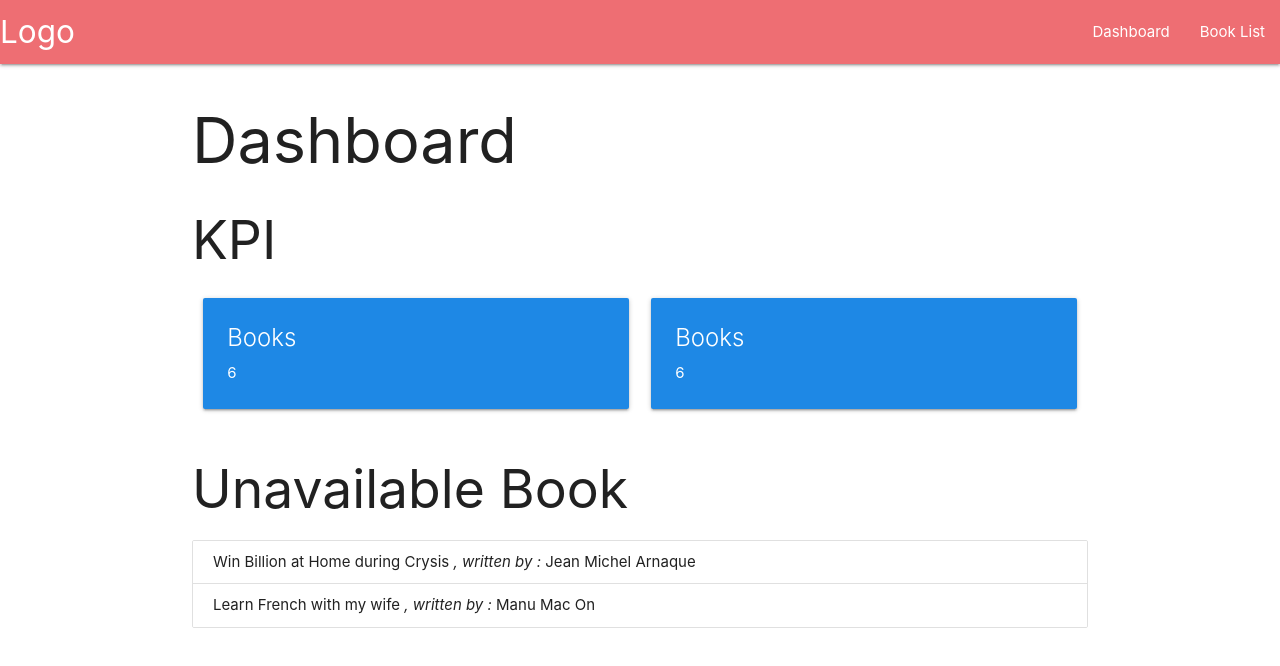
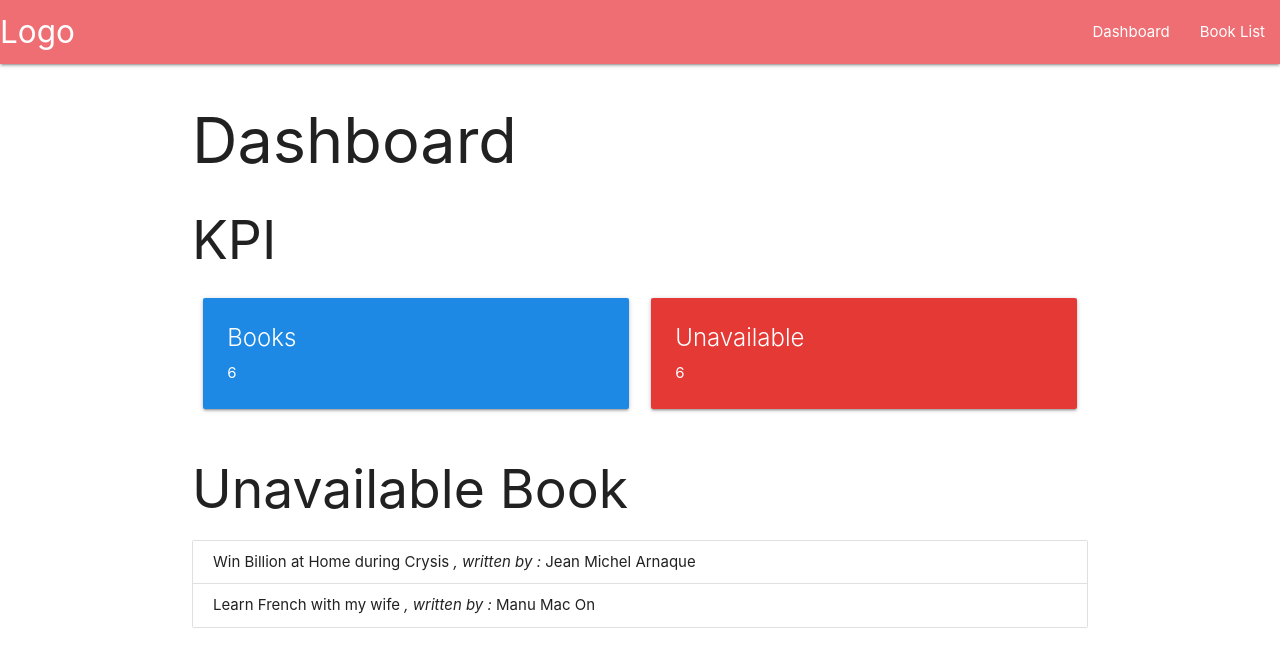
Before and after one commit to IMarty/book-store, an Angular app: page /dashboard in a window 1280 px wide. Shown: the top 666 px of the page. Built offline with nearby package versions, Linux system fonts and the light colour scheme.

Commit message:
kpi with title and color

```diff
--- a/src/app/components/kpi-card/kpi-card.component.html
+++ b/src/app/components/kpi-card/kpi-card.component.html
@@ -1,6 +1,8 @@
-<div class="card blue darken-1">
+<div class="card {{ color }} darken-1">
   <div class="card-content white-text">
-    <span class="card-title">Books</span>
+    <span class="card-title">
+      {{ title }}
+    </span>
     <p>6</p>
   </div>
 </div>
--- a/src/app/components/kpi-card/kpi-card.component.ts
+++ b/src/app/components/kpi-card/kpi-card.component.ts
@@ -1,4 +1,4 @@
-import { Component, OnInit } from '@angular/core';
+import { Component, OnInit, Input } from '@angular/core';
 
 @Component({
   selector: 'app-kpi-card',
@@ -6,6 +6,8 @@ import { Component, OnInit } from '@angular/core';
   styleUrls: ['./kpi-card.component.css']
 })
 export class KpiCardComponent implements OnInit {
+  @Input() title;
+  @Input() color;
 
   constructor() { }
 
--- a/src/app/components/page-dashboard/page-dashboard.component.html
+++ b/src/app/components/page-dashboard/page-dashboard.component.html
@@ -4,12 +4,16 @@
 <div class="row">
   <!-- NB books -->
   <div class="col s6">
-    <app-kpi-card></app-kpi-card>
+    <app-kpi-card title="Books" color="blue">
+
+    </app-kpi-card>
   </div>
 
   <!-- NB unavailable books -->
   <div class="col s6">
-    <app-kpi-card></app-kpi-card>
+    <app-kpi-card title="Unavailable" color="red">
+
+    </app-kpi-card>
   </div>
 </div>
 
```
